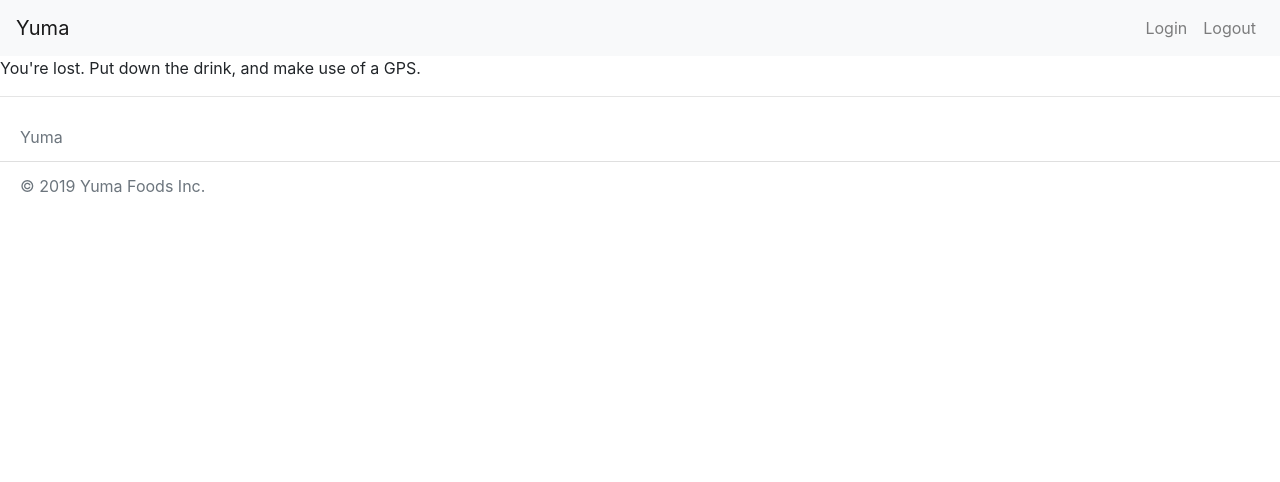
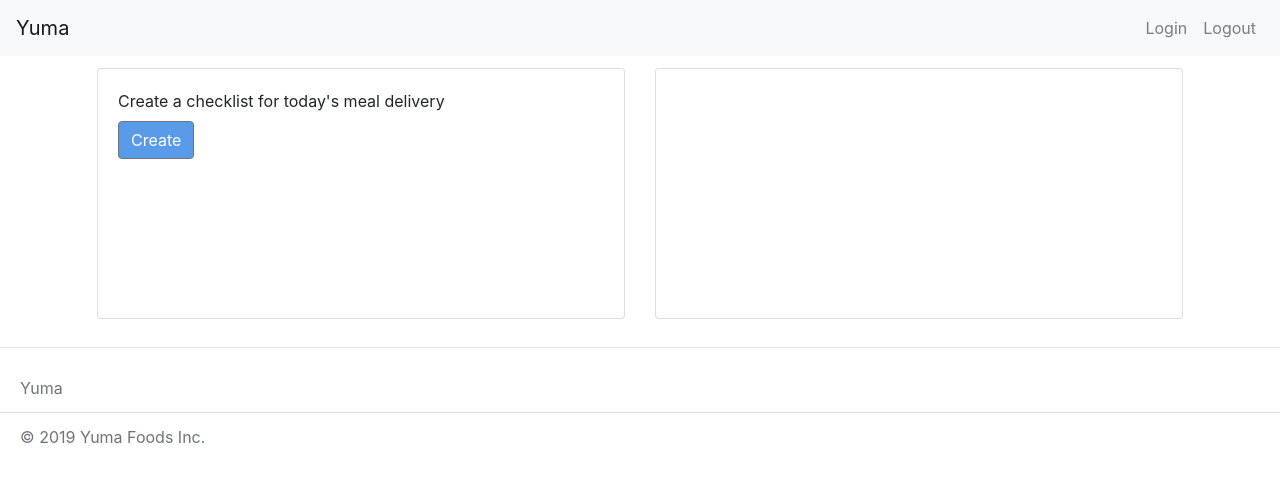
Before and after one commit to faisalhabibgit/Yuma, a React (Create React App) app in the folder frontend/: page /Delivery in a window 1280 px wide. Shown: the top 482 px of the page. Built offline with nearby package versions, Linux system fonts and the light colour scheme.

Commit message:
delivery page is created. #187

```diff
--- a/frontend/src/App.js
+++ b/frontend/src/App.js
@@ -13,7 +13,7 @@ import NewMeal from './component/NewMeal';
 import MealHistory from './component/MealHistory';
 import TestApiView from './component/TestApiView';
 import Dashboard from './component/Dashboard';
-
+import Delivery from './component/Delivery';
 
 class App extends Component {
 
@@ -33,6 +33,7 @@ class App extends Component {
           <Route path="/TestApiView" component={TestApiView} />
           <Route path="/Logout" component={Logout} />
           <Route path="/Dashboard" component={Dashboard} />
+          <Route path= "/Delivery" component={Delivery}/>
           <Route component={Error} />
           </Switch>
           <Footer/>
--- a/frontend/src/component/Delivery.js
+++ b/frontend/src/component/Delivery.js
@@ -1,42 +1,50 @@
-// import React, { Component } from 'react';
-// import {
-//     Container, Table
-// } from 'reactstrap';
+import React, { Component } from 'react';
+import {
+    Container, Table, Col, Form,
+    FormGroup, Label, Input,
+    Button, Card, CardHeader,  CardBody,
+    CardDeck
+} from 'reactstrap';
 
-// import Retriever from '../middleware/Retriever';
+import Retriever from '../middleware/Retriever';
 
-// render()
+class Delivery extends Component{
 
-//     return(
+    // constructor(props) {
+    //     super(props);
 
-//       <Container>
+    //     this.state = {
 
-//         <h5 className="text-center"> Number of Users:{' '+this.state.apiObject.length} </h5>
-//         <div style={{ maxWidth:'1800px', maxHeight:'275px', overflow:'scroll'}}>
-//           <Table bordered condensed>
-//             <thead style={{background: '#599BE9',color:'white'}}>
-//             <th className="text-center" >First Name</th>
-//             <th className="text-center" >Last Name</th>
-//             <th className="text-center" >isActive</th>
-//             </thead>
-//             <tbody style={{background:'#d3d3d3'}}>
+    //     };
 
-//             {
-//               this.state.apiObject.map(x =>
-//                 <tr>
-//                   <td>{x.firstName.toString()}</td>
-//                   <td>{x.lastName.toString()}</td>
-//                   <td>{x.isActive.toString()}</td>
-//                 </tr>
-//               )}
+    //     this.handleSubmit = this.handleSubmit.bind(this);
 
-//             </tbody>
-//           </Table>
-//         </div>
-//       </Container>
-//   );
+render() {
+
+    return(
+      <Container>
+
+        <CardDeck style={{padding:'12px', height:'275px'}}>
+          <Card>
+            <CardBody>
+                <label> Create a checklist for today's  meal delivery</label>
+            <div>
+             <Button onClick style={{ background: '#599BE9' }}>Create</Button>
+            </div>
+            </CardBody>
+          </Card>
 
 
+          <Card>
+            <CardBody>
+            </CardBody>
+          </Card>
 
+        </CardDeck>
 
-// export default Delivery;
+      </Container>
+  );
+}
+
+}
+export default Delivery;
```
